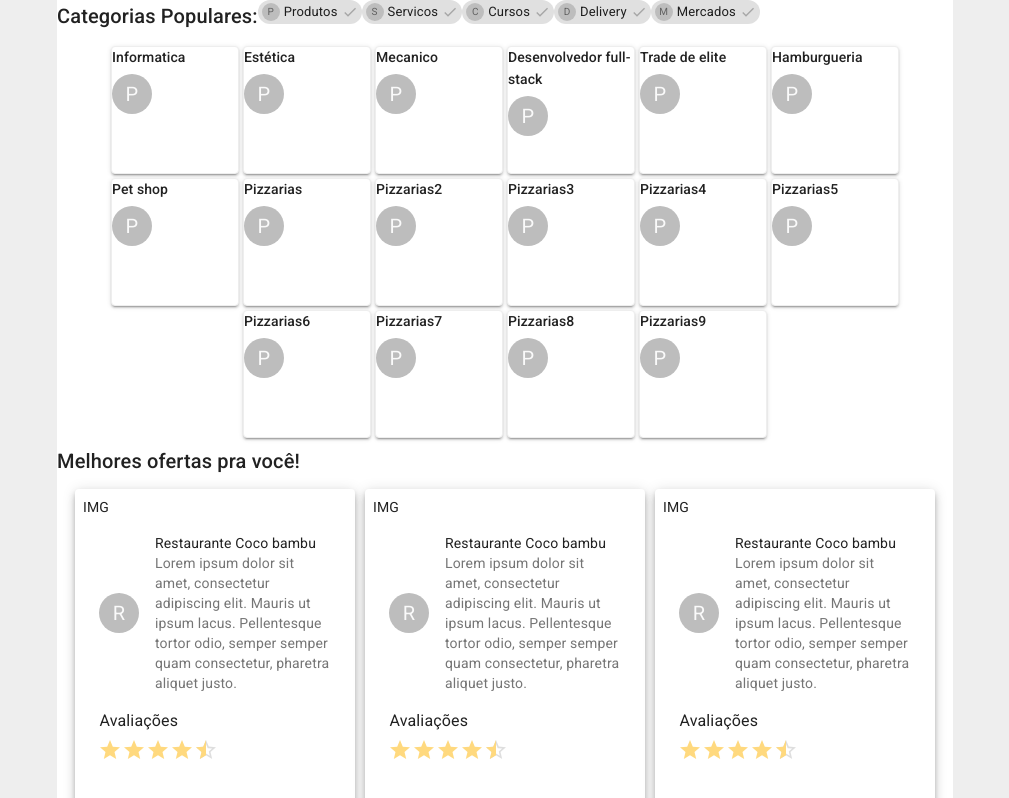
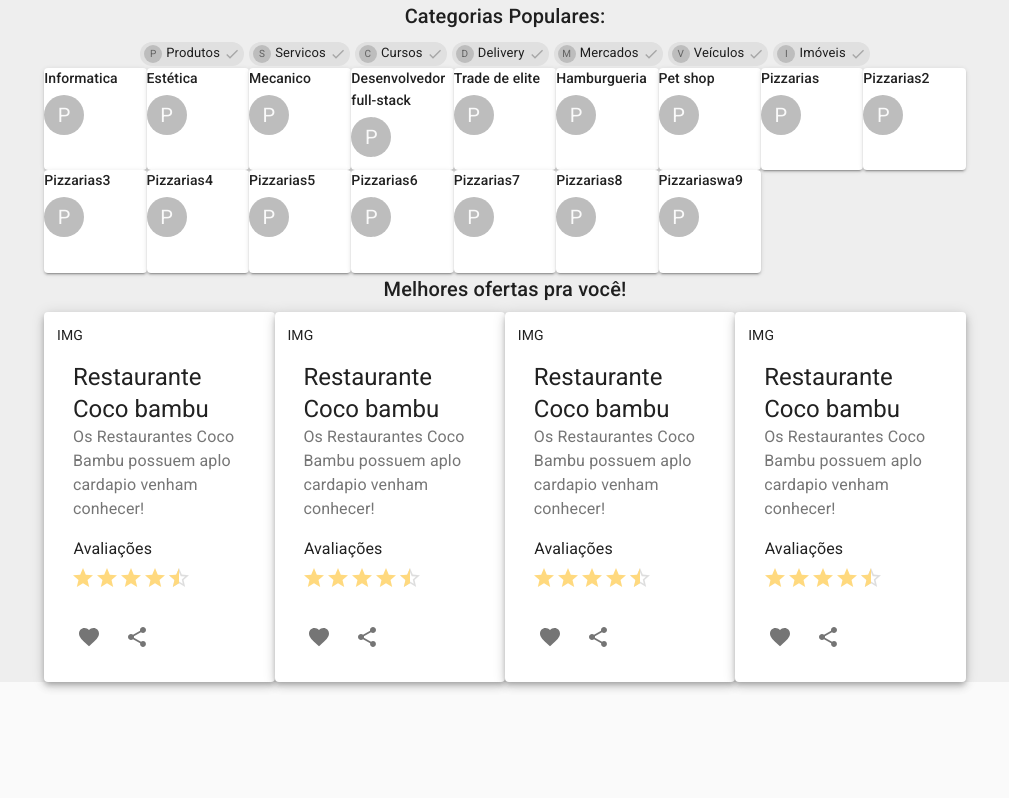
Before and after one commit to Leo-Ventura30/front-goto-market, a React (Create React App) app: page / in a window 1280 px wide. Shown: the top 798 px of the page, without its empty margins (135-1144 px from the left). Built offline with nearby package versions, Linux system fonts and the light colour scheme.

Commit message:
chore:fit grid

```diff
--- a/src/features/managerProducts/containers/ProductCategory/index.tsx
+++ b/src/features/managerProducts/containers/ProductCategory/index.tsx
@@ -40,43 +40,43 @@ export interface CategoryItemProps {
 }
 
 const PageWrapper = styled(Grid)`
-	width: 100%;
+	width: 100vw;
+`;
+const PageGrid = styled(Grid)`
+	width: 80vw;
   	background:#eee;
-`;
-const GridCategory = styled(Grid)`
-	width: 70%;
-  background:#fff;
-`;
-const GridProducts = styled(Grid)`
-	margin: 5px;
-	width: 100%;
+	padding: 0 4vw;
 `;
 const PaperProduct = styled(Paper)`
-	width: 16vh;
-	height: 16vh;
-	border: 1px solid #eee;
-	margin: 2px;
-	flex-wrap: wrap;
-	padding: 10 %;
+	max-width: 8vw;
+	width: 8vw;
+	height: 8vw;
 `;
 const CardProduct = styled(Card)`
-	padding: 8px;
-  max-width:35vh;
-  margin:5px;
+	padding: 1vw;
+	max-width:18vw;
 `;
+const TitleTypography = styled(Typography)`
+	// max-width:80vh;
+`
+const CategoryChip = styled(Chip)`
+	margin:0.2vw;
+	// max-width:25vh;
+`
 export const ProductsCategory = ({
 	title,
 	categoryItemList,
 	typeCategoryList
 }: CategoryListProps) => (
 	<PageWrapper container justify="center">
-		<GridCategory container justify="flex-start">
-			<Typography variant="h6" gutterBottom>
+		<PageGrid container justify="center">
+			<TitleTypography variant="h6" gutterBottom>
 				{title}:
-			</Typography>
+			</TitleTypography>
+			<Grid container justify="center">
 				{typeCategoryList.map((typeCategory) => (
-				<Chip
-					key={typeCategory.title}
+					<Grid item justify="center" key={typeCategory.title}>
+						<CategoryChip
 							size="small"
 							avatar={
 								<Avatar alt={typeCategory.title}>
@@ -88,8 +88,10 @@ export const ProductsCategory = ({
 							onDelete={typeCategory.onPress}
 							deleteIcon={<DoneIcon />}
 						/>
+					</Grid>
 				))}
-      <GridProducts container justify="center">
+			</Grid>
+      <Grid container justify="flex-start">
 				{categoryItemList.map((categoryItem) => (
 					<Grid item justify="center" key={categoryItem.title}>
 						<PaperProduct
@@ -105,16 +107,16 @@ export const ProductsCategory = ({
 						</PaperProduct>
 					</Grid>
 				))}
-      </GridProducts>
-      <Typography variant="h6" gutterBottom>Melhores ofertas pra você!</Typography>
-      <Grid container justify="center" spacing={0}>
+      </Grid>
+      <TitleTypography variant="h6" gutterBottom>Melhores ofertas pra você!</TitleTypography>
+      <Grid container justify="flex-start" spacing={0}>
       {[1, 2, 3,4].map(value => (
         <CardProduct elevation={5}>
         IMG
           <CardHeader
-					avatar={<Avatar aria-label="recipe">R</Avatar>}
+					// avatar={<Avatar aria-label="recipe">R</Avatar>}
             		title="Restaurante Coco bambu"
-				    subheader="Lorem ipsum dolor sit amet, consectetur adipiscing elit. Mauris ut ipsum lacus. Pellentesque tortor odio, semper semper quam consectetur, pharetra aliquet justo."
+				    subheader="Os Restaurantes Coco Bambu possuem aplo cardapio venham conhecer!"
 				/>
         <Box component="fieldset" mb={0} borderColor="transparent">
           <Typography component="legend">Avaliações</Typography>
@@ -139,8 +141,7 @@ export const ProductsCategory = ({
 
 		</Grid>
 
-    </GridCategory>
-
+    </PageGrid>
 
 	</PageWrapper>
 );
--- a/src/features/managerProducts/screens/ProductCategory/index.tsx
+++ b/src/features/managerProducts/screens/ProductCategory/index.tsx
@@ -33,6 +33,18 @@ const typeCategoryList: TypeCategoryProps[] = [
 	},
 	{
 		title: 'Mercados',
+		onPress: () => {
+			console.log('disabled');
+		}
+	},
+	{
+		title: 'Veículos',
+		onPress: () => {
+			console.log('disabled');
+		}
+	},
+	{
+		title: 'Imóveis',
 		onPress: () => {
 			console.log('disabled');
 		}
@@ -130,7 +142,7 @@ const categoryItemList: CategoryItemProps[] = [
 		}
 	},
 	{
-		title: 'Pizzarias9',
+		title: 'Pizzariaswa9',
 		onPress: () => {
 			console.log('Foi pressionado item2');
 		}
```
Lines whose indentation alone changed are shown as unchanged.
